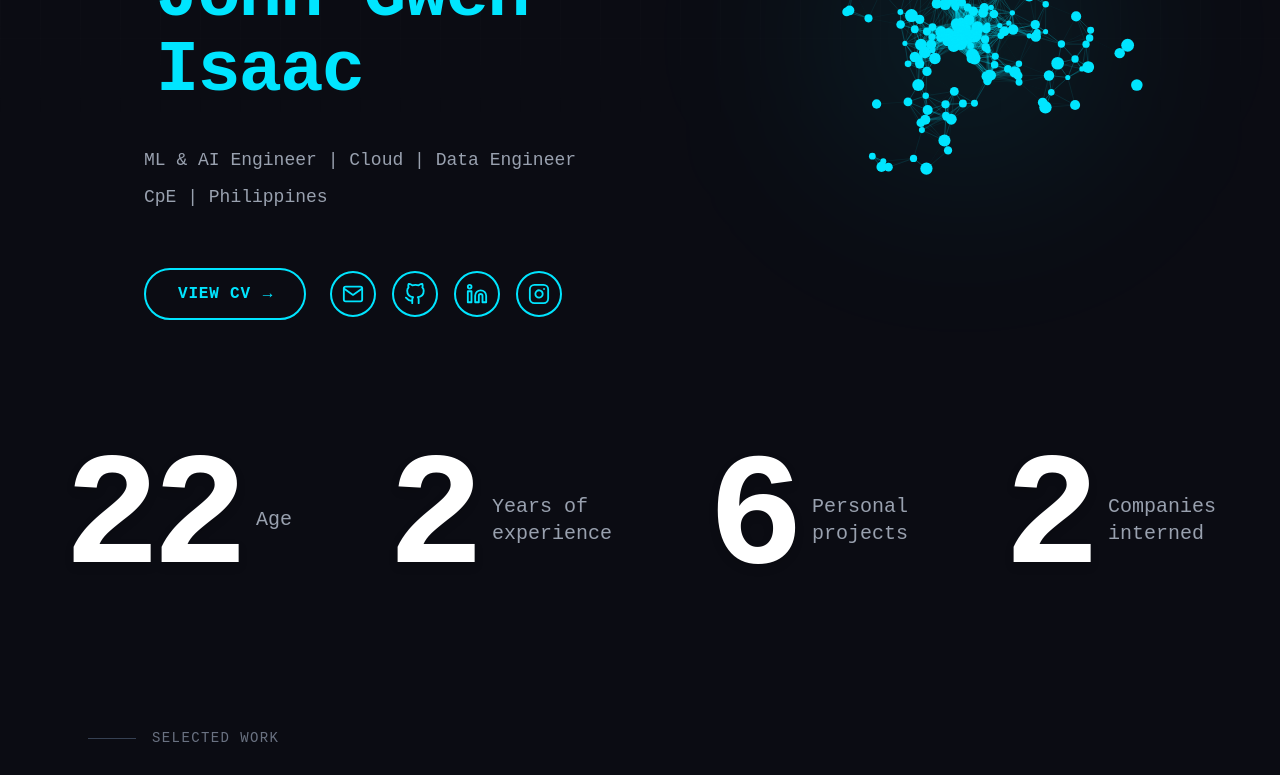
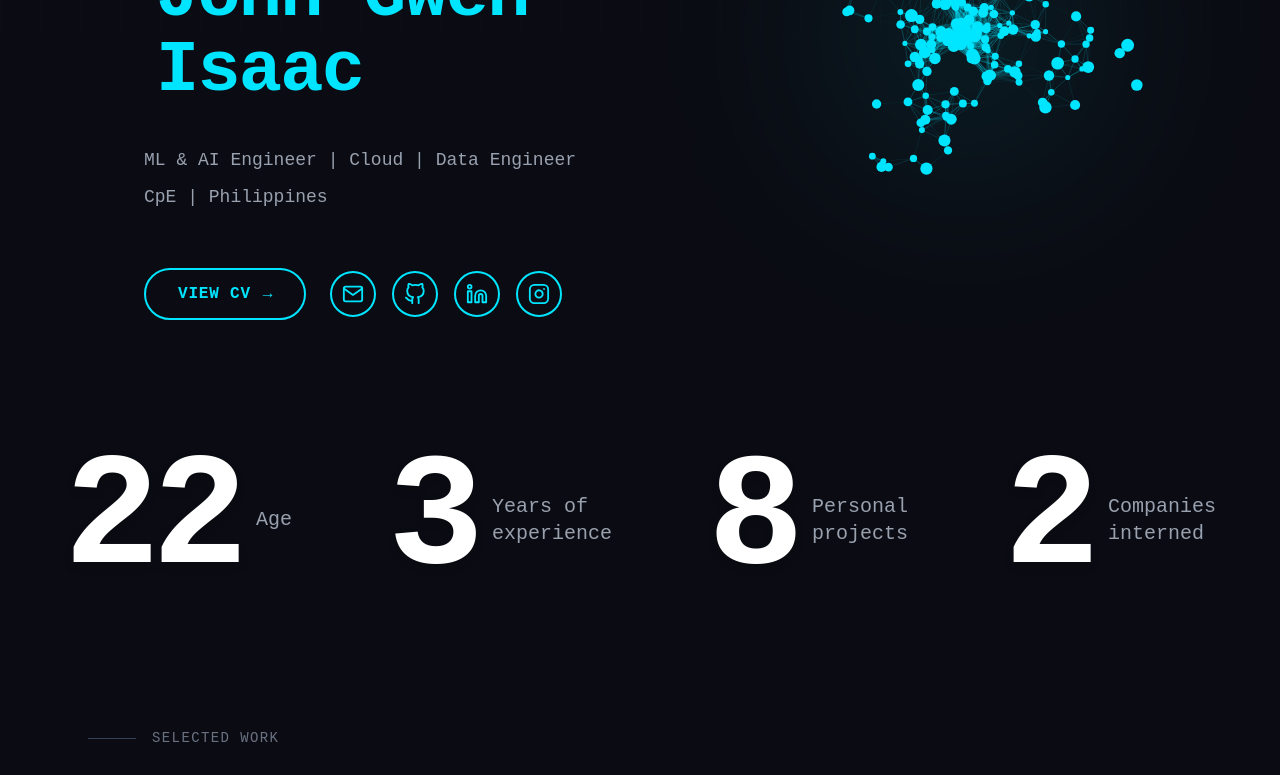
Before and after one commit to Isaac06272/portfolio, a React (Vite) app: page / in a window 1280 px wide. Shown: the part 402-1177 px from the top of the page. Built offline with nearby package versions, Linux system fonts and the light colour scheme.

Commit message:
statistics update

```diff
--- a/src/App.jsx
+++ b/src/App.jsx
@@ -178,8 +178,8 @@ function HomeContent({ setActiveTab, handleCopyEmail }) {
           <section className="max-w-[1400px] mx-auto flex flex-col justify-center px-8 lg:px-12 py-16">
             <div className="group flex flex-col md:flex-row justify-between items-center gap-16 md:gap-8 w-full">
               <StatItem number="22" label="Age" />
-              <StatItem number="2" label={<span>Years of<br/>experience</span>} />
-              <StatItem number="6" label={<span>Personal<br/>projects</span>} />
+              <StatItem number="3" label={<span>Years of<br/>experience</span>} />
+              <StatItem number="8" label={<span>Personal<br/>projects</span>} />
               <StatItem number="2" label={<span>Companies<br/>interned</span>} />
             </div>
           </section>
```
